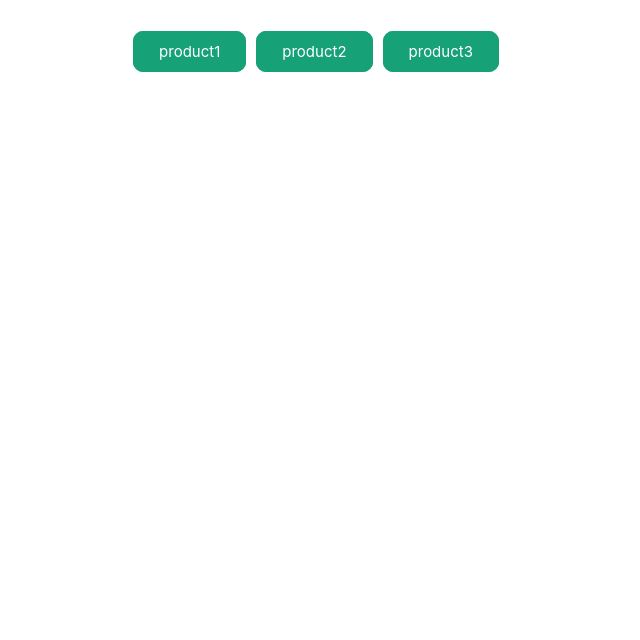
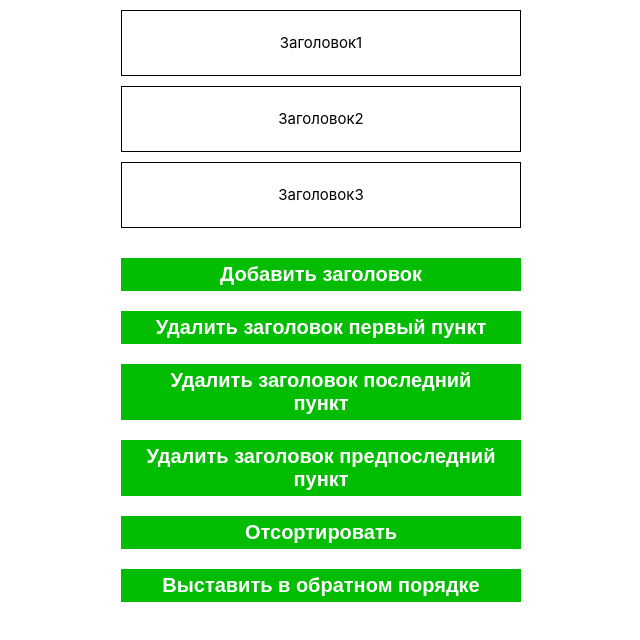
Before and after one commit to aanddi/vue3_exercises, a Vue app in the folder vue3/: page / in a window 1280 px wide. Shown: the top 640 px of the page, without its empty margins (319-959 px from the left). Built offline with nearby package versions, Linux system fonts and the light colour scheme.

Commit message:
Реактивность массивов в Vue

```diff
--- a/vue3/src/App.vue
+++ b/vue3/src/App.vue
@@ -1,75 +1,77 @@
 <script>
 export default {
-  name: 'App',
   data() {
     return {
-      products: [
-        {
-          id: 2,
-          name: 'product1',
-        },
-
-        {
-          id: 3,
-          name: 'product2',
-        },
-
-        {
-          id: 1,
-          name: 'product3',
-        },
-      ]
+      titles: ['Заголовок1', 'Заголовок2', 'Заголовок3'],
     }
   },
-  computed: {
-  },
   methods: {
-
+    add: function () {
+      this.titles.push('Заголовок');
+    },
+    del: function () {
+      this.titles.shift();
+    },
+    del1: function () {
+      this.titles.pop();
+    },
+    splice: function () {
+      this.titles.splice(2, 1);
+    },
+    sort: function () {
+      this.titles.sort();
+    },
+    reverse: function () {
+      this.titles.reverse();
+    },
   }
 }
 </script>
 
 <template>
-
-  <nav>
-    <ul class="menu_item">
-      <li class="menu-list" v-for="elem in products" :key="products.id">
-        <a href="#" class="menu-link active">{{ elem.name }}</a>
-      </li>
+  <div class="wrapper">
+    <ul class="styled">
+      <li v-for="elem in titles" class="box">{{ elem }}</li>
     </ul>
-  </nav>
+    <button class="link" @click="add">Добавить заголовок</button>
+    <button class="link" @click="del">Удалить заголовок первый пункт</button>
+    <button class="link" @click="del1">Удалить заголовок последний пункт</button>
+    <button class="link" @click="splice">Удалить заголовок предпоследний пункт</button>
+    <button class="link" @click="sort">Отсортировать</button>
+    <button class="link" @click="reverse">Выставить в обратном порядке</button>
+  </div>
 
 </template>
 
 <style>
-nav {
-  margin-top: 40px;
+.wrapper {
+  text-align: center;
+  margin: 0 auto;
+  width: 400px;
 }
 
-.menu_item {
-  display: flex;
-  justify-content: center;
+.link {
+  color: #ffffff;
+  background: #02bd02;
+  font-weight: bold;
+  font-size: 20px;
+  padding: 5px 20px;
+  transition: all 0.3s ease-out;
+  margin-top: 20px;
+  width: 100%;
 }
 
-.menu-list {
-  list-style: none;
-  margin-right: 10px;
-  font-weight: bold;
+.link:hover {
+  background-color: #b60046;
+  color: #0e0101;
 }
 
-.menu-link {
-  text-decoration: none;
-  color: #ffffff;
-  background-color: #16A177;
-  border: 1px solid #16A177;
-  padding: 10px 25px;
-  transition: all 0.4s ease-out;
-  border-radius: 10px;
-}
-
-.menu-link:hover {
+.box {
+  width: 300px;
+  padding: 20px 10px;
+  border: 1px solid #000;
   background-color: #fff;
-  border: 1px solid #16A177;
-  color: #16A177;
+  margin: 10px auto;
+  width: 100%;
 }
 </style>
```
